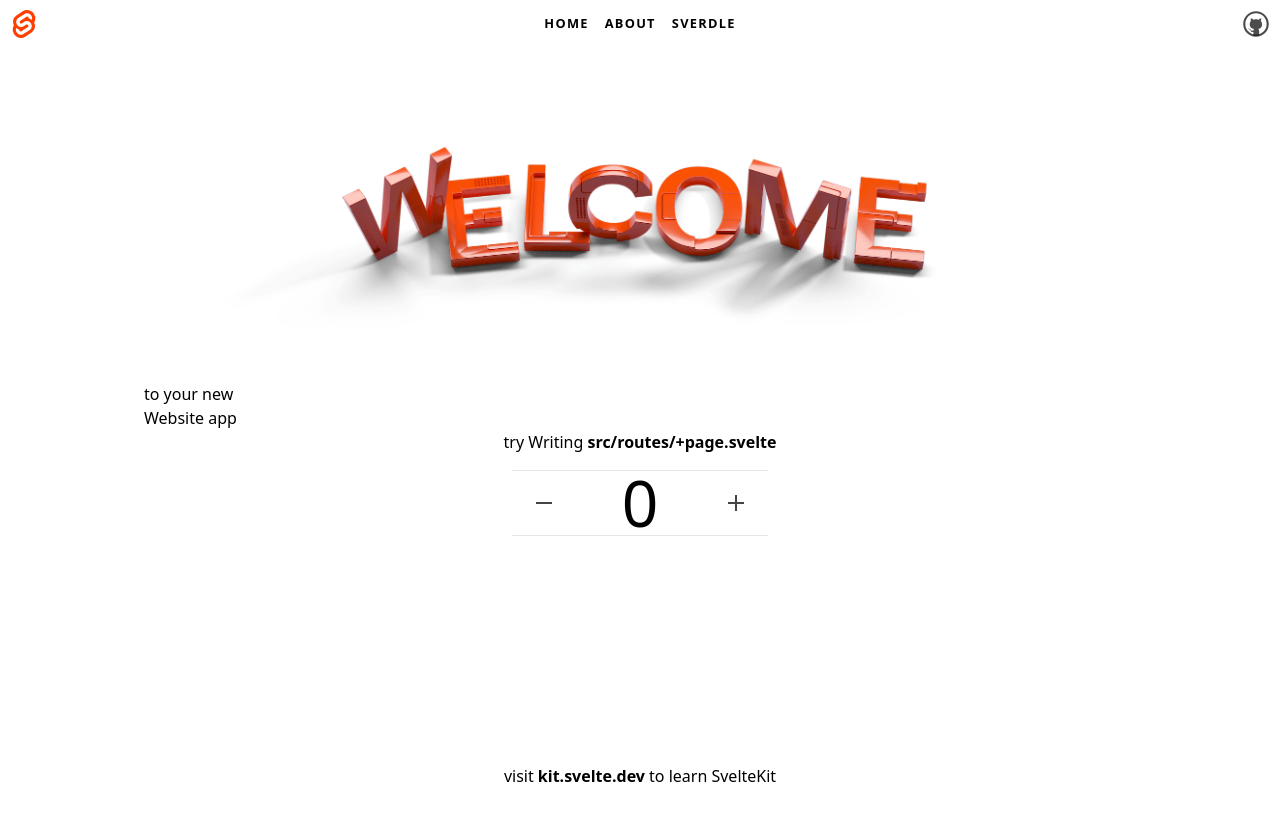
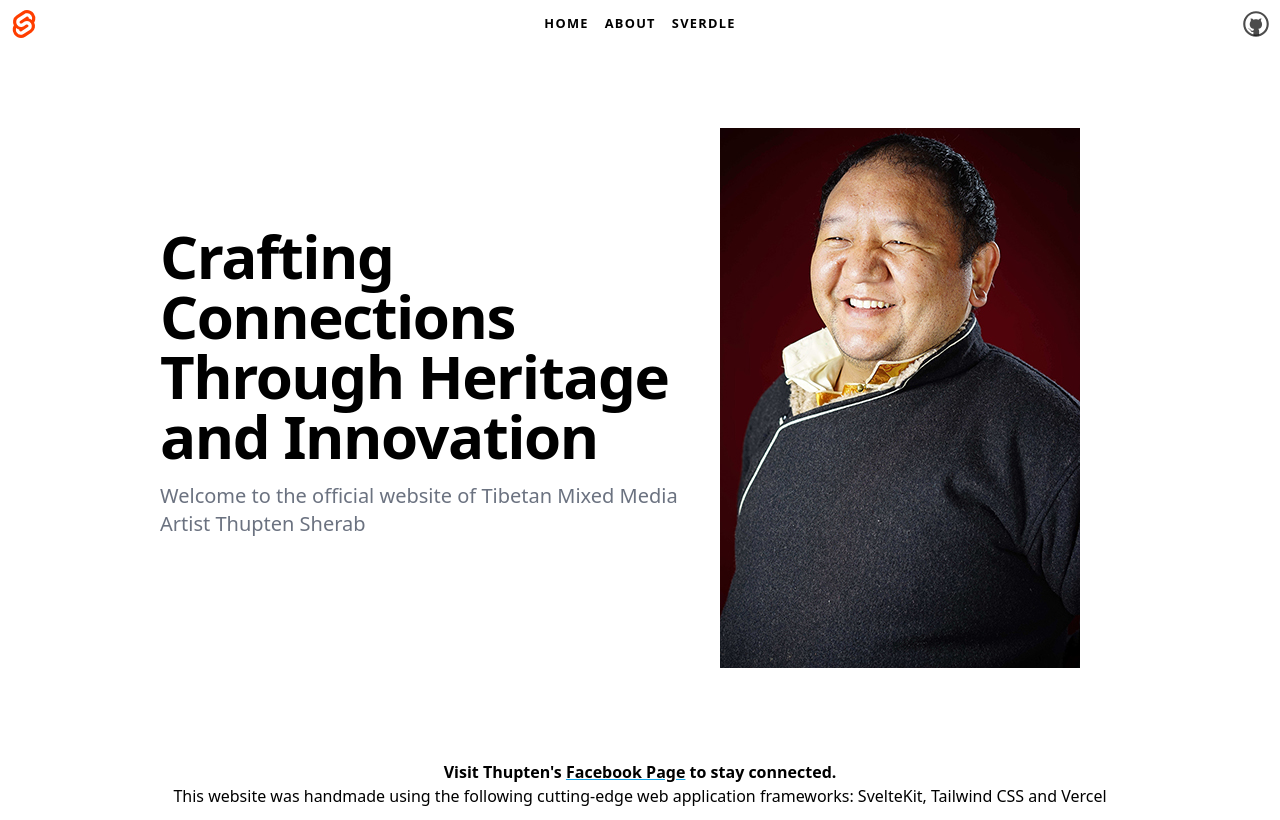
Before and after one commit to vajradog/TSLakshey, a SvelteKit app: page / in a window 1280 px wide. Built offline with nearby package versions, Linux system fonts and the light colour scheme.

Commit message:
added contents

```diff
--- a/src/routes/+layout.svelte
+++ b/src/routes/+layout.svelte
@@ -25,7 +25,18 @@
 	</main>
 
 	<footer>
-		<p>visit <a href="https://kit.svelte.dev">kit.svelte.dev</a> to learn SvelteKit</p>
+		<div class="flex items-center justify-center">
+			<p class="font-bold">
+				Visit Thupten's <a
+					href="https://www.facebook.com/tsherabveg"
+					class="underline decoration-sky-500">Facebook Page</a
+				> to stay connected.
+			</p>
+		</div>
+		<p class="font-light">
+			This website was handmade using the following cutting-edge web application frameworks:
+			SvelteKit, Tailwind CSS and Vercel
+		</p>
 	</footer>
 </div>
 
--- a/src/routes/+page.svelte
+++ b/src/routes/+page.svelte
@@ -1,59 +1,19 @@
-<script>
-	import Counter from './Counter.svelte';
-	import welcome from '$lib/images/svelte-welcome.webp';
-	import welcome_fallback from '$lib/images/svelte-welcome.png';
-</script>
-
-<svelte:head>
-	<title>Home</title>
-	<meta name="description" content="Svelte demo app" />
-</svelte:head>
-
-<section>
-	<h1>
-		<span class="welcome">
-			<picture>
-				<source srcset={welcome} type="image/webp" />
-				<img src={welcome_fallback} alt="Welcome" />
-			</picture>
-		</span>
-
-		to your new<br />Website app
-	</h1>
-
-	<h2>
-		try Writing <strong>src/routes/+page.svelte</strong>
-	</h2>
-
-	<Counter />
+<section class="bg-white dark:bg-gray-900">
+	<div class="grid max-w-screen-xl px-4 py-8 mx-auto lg:gap-8 xl:gap-0 lg:py-16 lg:grid-cols-12">
+		<div class="mr-auto place-self-center lg:col-span-7">
+			<h1
+				class="max-w-2xl mb-4 text-4xl font-extrabold tracking-tight leading-none md:text-5xl xl:text-6xl dark:text-white"
+			>
+				Crafting Connections Through Heritage and Innovation
+			</h1>
+			<p
+				class="max-w-2xl mb-6 font-light text-gray-500 lg:mb-8 md:text-lg lg:text-xl dark:text-gray-400"
+			>
+				Welcome to the official website of Tibetan Mixed Media Artist Thupten Sherab
+			</p>
+		</div>
+		<div class="hidden lg:mt-0 lg:col-span-5 lg:flex">
+			<img src="/images/thupten_sherab.jpg" alt="mockup" />
+		</div>
+	</div>
 </section>
-
-<style>
-	section {
-		display: flex;
-		flex-direction: column;
-		justify-content: center;
-		align-items: center;
-		flex: 0.6;
-	}
-
-	h1 {
-		width: 100%;
-	}
-
-	.welcome {
-		display: block;
-		position: relative;
-		width: 100%;
-		height: 0;
-		padding: 0 0 calc(100% * 495 / 2048) 0;
-	}
-
-	.welcome img {
-		position: absolute;
-		width: 100%;
-		height: 100%;
-		top: 0;
-		display: block;
-	}
-</style>
--- a/src/routes/Counter.svelte
+++ /dev/null
@@ -1,106 +0,0 @@
-<script>
-	import { spring } from 'svelte/motion';
-
-	let count = 0;
-
-	const displayed_count = spring();
-	$: displayed_count.set(count);
-	$: offset = modulo($displayed_count, 1);
-
-	/**
-	 * @param {number} n
-	 * @param {number} m
-	 */
-	function modulo(n, m) {
-		// handle negative numbers
-		return ((n % m) + m) % m;
-	}
-</script>
-
-<div class="counter">
-	<button on:click={() => (count -= 1)} aria-label="Decrease the counter by one">
-		<svg aria-hidden="true" viewBox="0 0 1 1">
-			<path d="M0,0.5 L1,0.5" />
-		</svg>
-	</button>
-
-	<div class="counter-viewport">
-		<div class="counter-digits" style="transform: translate(0, {100 * offset}%)">
-			<strong class="hidden" aria-hidden="true">{Math.floor($displayed_count + 1)}</strong>
-			<strong>{Math.floor($displayed_count)}</strong>
-		</div>
-	</div>
-
-	<button on:click={() => (count += 1)} aria-label="Increase the counter by one">
-		<svg aria-hidden="true" viewBox="0 0 1 1">
-			<path d="M0,0.5 L1,0.5 M0.5,0 L0.5,1" />
-		</svg>
-	</button>
-</div>
-
-<style>
-	.counter {
-		display: flex;
-		border-top: 1px solid rgba(0, 0, 0, 0.1);
-		border-bottom: 1px solid rgba(0, 0, 0, 0.1);
-		margin: 1rem 0;
-	}
-
-	.counter button {
-		width: 2em;
-		padding: 0;
-		display: flex;
-		align-items: center;
-		justify-content: center;
-		border: 0;
-		background-color: transparent;
-		touch-action: manipulation;
-		font-size: 2rem;
-	}
-
-	.counter button:hover {
-		background-color: var(--color-bg-1);
-	}
-
-	svg {
-		width: 25%;
-		height: 25%;
-	}
-
-	path {
-		vector-effect: non-scaling-stroke;
-		stroke-width: 2px;
-		stroke: #444;
-	}
-
-	.counter-viewport {
-		width: 8em;
-		height: 4em;
-		overflow: hidden;
-		text-align: center;
-		position: relative;
-	}
-
-	.counter-viewport strong {
-		position: absolute;
-		display: flex;
-		width: 100%;
-		height: 100%;
-		font-weight: 400;
-		color: var(--color-theme-1);
-		font-size: 4rem;
-		align-items: center;
-		justify-content: center;
-	}
-
-	.counter-digits {
-		position: absolute;
-		width: 100%;
-		height: 100%;
-	}
-
-	.hidden {
-		top: -100%;
-		user-select: none;
-	}
-</style>
--- a/src/routes/about/+page.svelte
+++ b/src/routes/about/+page.svelte
@@ -57,11 +57,12 @@
 			class="-ml-12 -mt-12 p-12 lg:sticky lg:top-4 lg:col-start-2 lg:row-span-2 lg:row-start-1 lg:overflow-hidden"
 		>
 			<img
-				class="w-[48rem] max-w-none rounded-xl bg-gray-900 shadow-xl ring-1 ring-gray-400/10 sm:w-[57rem]"
-				src="https://tailwindui.com/img/component-images/dark-project-app-screenshot.png"
+				class="rounded-xl bg-gray-900 shadow-xl ring-1 ring-gray-400/10"
+				src="/images/thupten_sherab.jpg"
 				alt=""
 			/>
 		</div>
+
 		<div
 			class="lg:col-span-2 lg:col-start-1 lg:row-start-2 lg:mx-auto lg:grid lg:w-full lg:max-w-7xl lg:grid-cols-2 lg:gap-x-8 lg:px-8"
 		>
```
Also changed, not shown: static/images/thupten_sherab.jpg (added).
